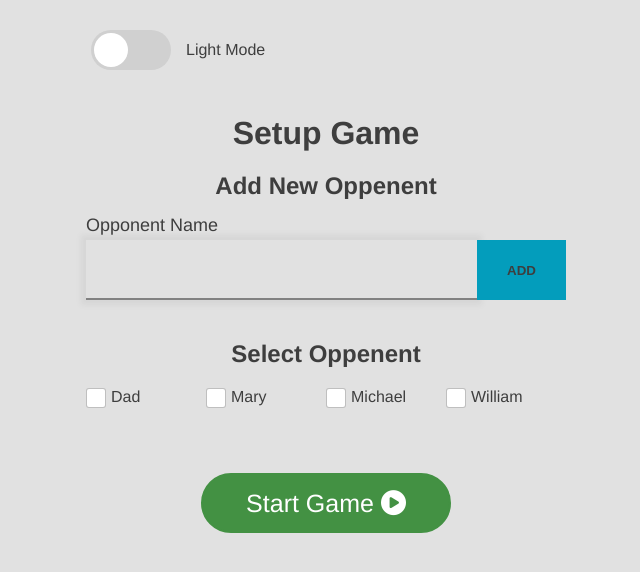
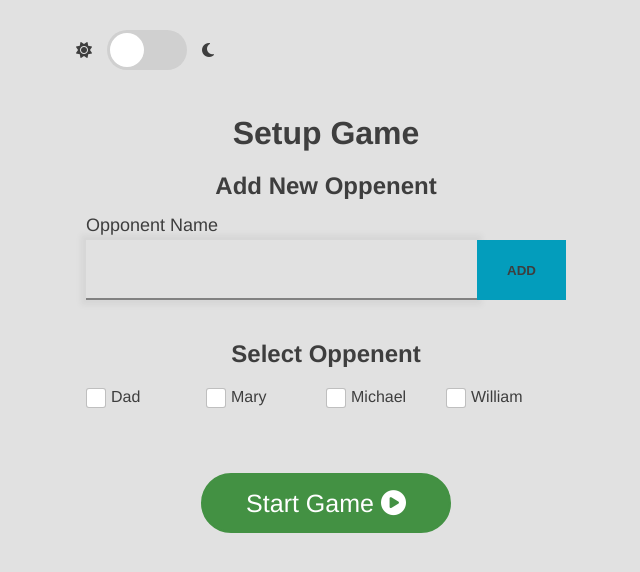
Before and after one commit to ClaytonDewey/tca-cribbage, a React (Create React App) app: page /#/setup in a window 1280 px wide. Shown: the top 572 px of the page, without its empty margins (314-954 px from the left). Built offline with nearby package versions, Linux system fonts and the light colour scheme.

Commit message:
Playing with pixel perfection...

```diff
--- a/src/Components/Theme/Toggler.tsx
+++ b/src/Components/Theme/Toggler.tsx
@@ -3,14 +3,15 @@ import { func, string } from "prop-types";
 const Toggle = ({ theme, toggleTheme }) => {
     return (
         <>
+            <i className="fa-solid fa-sun"></i>
             <div className="toggle-container">
                 <input type="checkbox" id="mode" className={`toggle ${theme}`} onChange={toggleTheme} />
                 <label htmlFor="mode" className="label">
                     <div className="ball"></div>
                 </label>
-                <span>{theme} Mode </span>
+                {/* <span>{theme} Mode </span> */}
             </div>
-            {/* <i className={`fa-solid fa-lightbulb  ${theme}`}></i> */}
+            <i className="fa-solid fa-moon"></i>
         </>
     )
 }
--- a/src/sass/components/_forms.scss
+++ b/src/sass/components/_forms.scss
@@ -136,7 +136,7 @@
         display: flex;
         align-items: center;
         margin: 10px 0;
-        width: 200px;
+        width: auto;
 
         .label {
             position: relative;
```
